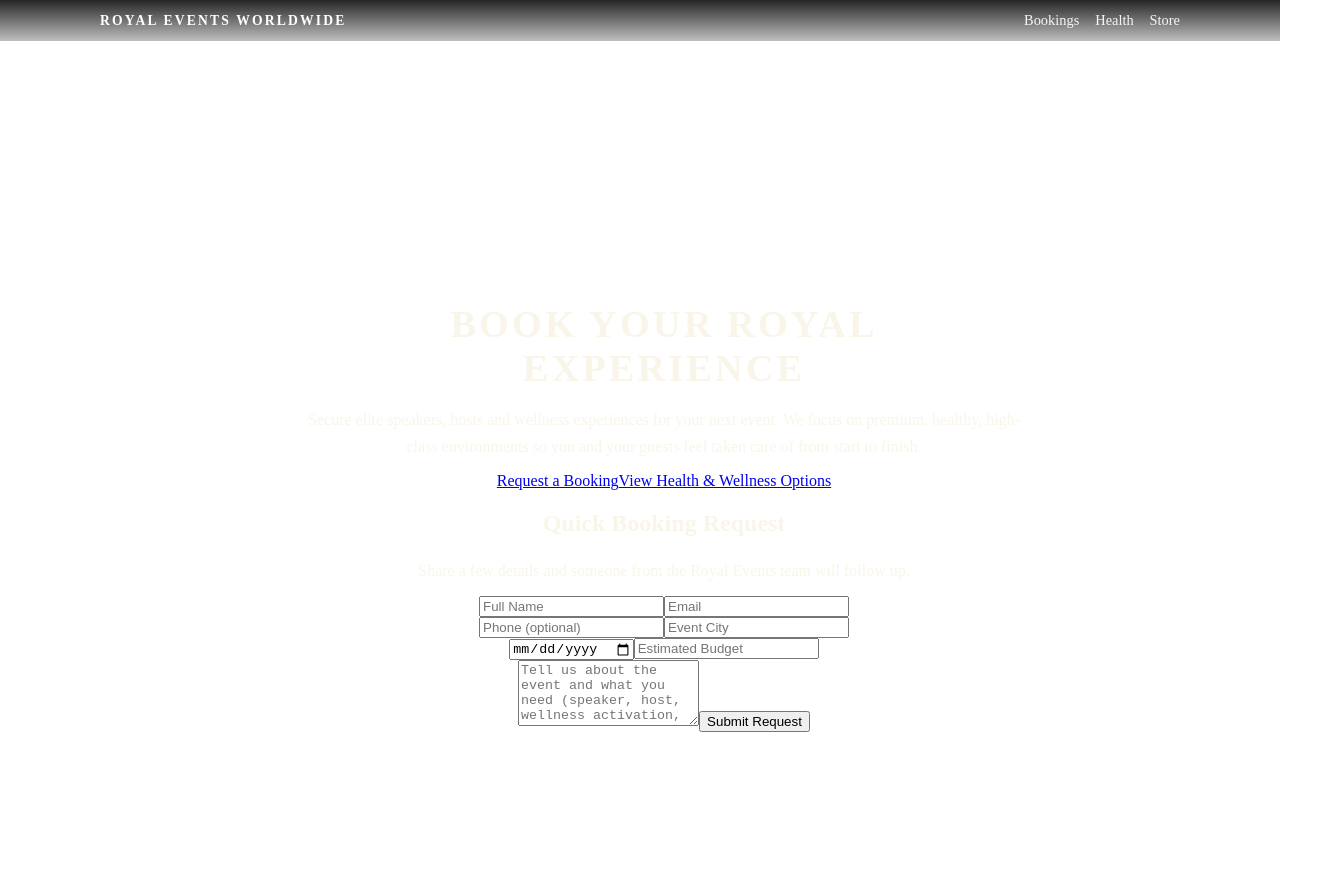
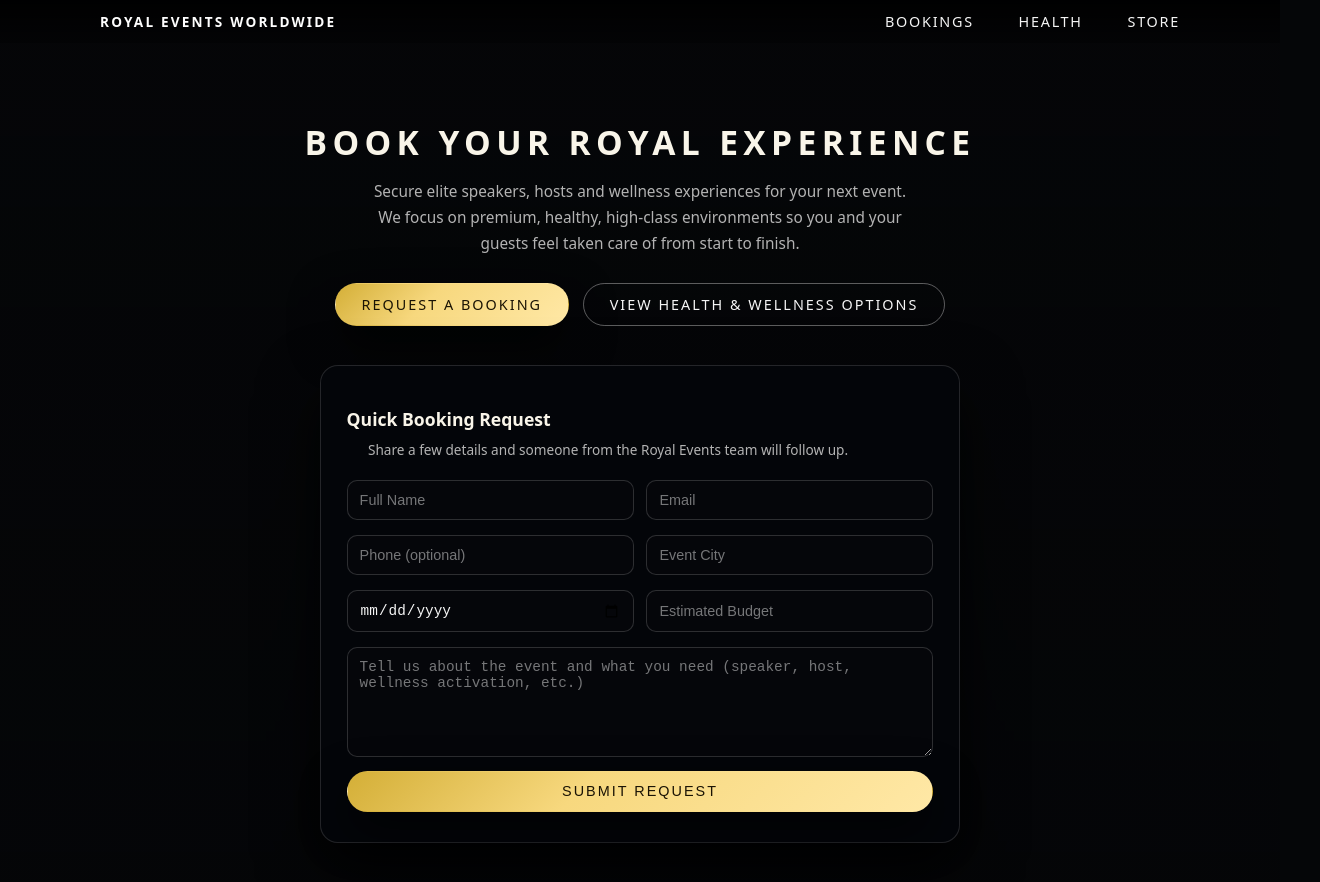
Before and after one commit to royaleventsworldwide/royal-events-app, a Next.js app: page /bookings in a window 1280 px wide. Shown: the top 882 px of the page, 1320 px wide, since content can reach past the window. Built offline with nearby package versions, Linux system fonts and the light colour scheme.

Commit message:
Refactor globals.css for improved styling
Refactor global styles with a comprehensive reset and base styles. Update layout, typography, and button styles for consistency and improved design.

```diff
--- a/styles/globals.css
+++ b/styles/globals.css
@@ -1,156 +1,360 @@
-/* --- HERO SECTION --- */
+/* ================================
+   GLOBAL RESET + BASE
+================================== */
 
-.hero-root {
-  position: relative;
-  height: 100vh;
-  width: 100%;
-  overflow: hidden;
+*,
+*::before,
+*::after {
+  box-sizing: border-box;
+}
+
+html,
+body {
+  padding: 0;
+  margin: 0;
+}
+
+body {
+  font-family: system-ui, -apple-system, BlinkMacSystemFont, "SF Pro Text",
+    "Segoe UI", Roboto, sans-serif;
+  background-color: #050608;
+  color: #f5f5f5;
+  -webkit-font-smoothing: antialiased;
+}
+
+a {
+  color: inherit;
+  text-decoration: none;
+}
+
+img {
+  max-width: 100%;
+  display: block;
+}
+
+/* Layout wrapper so content doesn’t touch edges */
+.page-shell {
+  max-width: 1120px;
+  margin: 0 auto;
+  padding: 0 1.5rem;
+}
+
+/* ================================
+   COLORS / TOKENS
+================================== */
+
+:root {
+  --royal-black: #050608;
+  --royal-black-soft: #111318;
+  --royal-gold: #d4af37;
+  --royal-gold-soft: #f7d87e;
+  --royal-green: #0b7f57;
+  --royal-text-main: #f5f5f5;
+  --royal-text-muted: #b3b3b3;
+  --card-bg: #12131a;
+  --border-subtle: rgba(255, 255, 255, 0.08);
+  --radius-lg: 18px;
+  --radius-md: 12px;
+  --shadow-soft: 0 24px 60px rgba(0, 0, 0, 0.8);
+}
+
+/* ================================
+   NAVBAR
+================================== */
+
+.site-nav {
+  position: fixed;
+  top: 0;
+  left: 0;
+  right: 0;
+  z-index: 50;
+  padding: 0.9rem 1.5rem;
+  background: radial-gradient(circle at top left, #1a1b24 0, #050608 55%);
+  border-bottom: 1px solid rgba(255, 255, 255, 0.08);
   display: flex;
   align-items: center;
   justify-content: center;
 }
 
-.hero-video {
-  position: absolute;
-  top: 0;
-  left: 0;
+.site-nav-inner {
   width: 100%;
-  height: 100%;
-  object-fit: cover;
-  z-index: -2;
-  background-image: url("/bd1-hero.png"); /* fallback still image */
-  background-size: cover;
-  background-position: center;
-}
-
-.hero-overlay {
-  position: absolute;
-  top: 0;
-  left: 0;
-  width: 100%;
-  height: 100%;
-  z-index: -1;
-  background: linear-gradient(
-    rgba(0, 0, 0, 0.4),
-    rgba(0, 0, 0, 0.8)
-  );
-}
-
-.hero-content {
-  position: relative;
-  text-align: center;
-  color: white;
-  z-index: 5;
-  padding: 20px;
-}
-
-.brand-title {
-  font-size: 48px;
-  font-weight: 700;
-  letter-spacing: 2px;
-}
-
-.brand-sub {
-  margin-top: 10px;
-  font-size: 18px;
-  opacity: 0.9;
-}
-
-.cta-row {
-  margin-top: 30px;
-  display: flex;
-  gap: 20px;
-  justify-content: center;
-}
-
-.btn {
-  padding: 12px 28px;
-  border-radius: 8px;
-  text-decoration: none;
-  font-weight: 600;
-  transition: 0.3s;
-}
-
-.btn.primary {
-  background: gold;
-  color: black;
-}
-
-.btn.ghost {
-  border: 2px solid white;
-  color: white;
-}
-
-.btn:hover {
-  opacity: 0.8;
-}
-
-/* --- BELOW HERO SECTION --- */
-
-.below-hero {
-  padding: 60px 20px;
-  text-align: center;
-}
-
-.cards {
-  display: flex;
-  justify-content: center;
-  gap: 20px;
-  flex-wrap: wrap;
-}
-
-.card {
-  background: #111;
-  color: white;
-  padding: 25px;
-  border-radius: 12px;
-  width: 260px;
-  box-shadow: 0 4px 12px rgba(0,0,0,0.3);
-}
-/* --- Top navigation bar --- */
-
-.site-header {
-  position: fixed;
-  top: 0;
-  left: 0;
-  right: 0;
-  z-index: 50;
-  padding: 0.75rem 1.5rem;
-  background: linear-gradient(
-    to bottom,
-    rgba(0, 0, 0, 0.85),
-    rgba(0, 0, 0, 0.25)
-  );
-}
-
-.site-header-inner {
-  max-width: 1080px;
-  margin: 0 auto;
+  max-width: 1120px;
   display: flex;
   align-items: center;
   justify-content: space-between;
 }
 
-.brand {
-  font-weight: 700;
+.brand-mark {
+  font-size: 0.78rem;
+  letter-spacing: 0.32em;
+  text-transform: uppercase;
+  color: var(--royal-text-main);
+}
+
+.brand-mark span {
+  color: var(--royal-gold-soft);
+}
+
+.nav-links {
+  display: flex;
+  gap: 1.8rem;
   font-size: 0.9rem;
-  letter-spacing: 0.16em;
-  text-transform: uppercase;
-  color: #fefefe;
-  text-decoration: none;
 }
 
 .nav-links a {
-  margin-left: 1rem;
-  font-size: 0.9rem;
+  position: relative;
   color: #f5f5f5;
-  text-decoration: none;
+  letter-spacing: 0.12em;
+  text-transform: uppercase;
+  font-size: 0.78rem;
 }
 
-.nav-links a:hover {
-  color: #d4af37; /* gold */
+.nav-links a::after {
+  content: "";
+  position: absolute;
+  left: 0;
+  right: 0;
+  bottom: -0.35rem;
+  height: 2px;
+  transform: scaleX(0);
+  transform-origin: center;
+  background: linear-gradient(
+    90deg,
+    var(--royal-gold),
+    var(--royal-gold-soft)
+  );
+  transition: transform 0.25s ease-out;
 }
-/* GENERIC SECTION PAGES (Bookings, Health, etc.) */
+
+.nav-links a:hover::after {
+  transform: scaleX(1);
+}
+
+/* push page content below the fixed nav */
+.page-offset {
+  padding-top: 4.5rem;
+}
+
+/* ================================
+   HERO (HOME & STORE)
+================================== */
+
+.hero {
+  position: relative;
+  min-height: 92vh;
+  display: grid;
+  grid-template-columns: minmax(0, 1.3fr) minmax(0, 1fr);
+  gap: 2.5rem;
+  align-items: center;
+  padding: 4.5rem 1.5rem 4rem;
+  background: radial-gradient(circle at top left, #191824 0, #050608 65%);
+  overflow: hidden;
+}
+
+.hero::before {
+  content: "";
+  position: absolute;
+  inset: 0;
+  background-image: url("/bd1-hero.png");
+  background-size: cover;
+  background-position: center;
+  opacity: 0.25;
+  transform: scale(1.04);
+  animation: hero-pan 24s ease-in-out infinite alternate;
+  z-index: -2;
+}
+
+.hero::after {
+  content: "";
+  position: absolute;
+  inset: 0;
+  background: linear-gradient(
+    90deg,
+    rgba(5, 6, 8, 0.96) 0%,
+    rgba(5, 6, 8, 0.82) 32%,
+    rgba(5, 6, 8, 0.88) 62%,
+    rgba(5, 6, 8, 1) 100%
+  );
+  z-index: -1;
+}
+
+.hero-main {
+  position: relative;
+}
+
+.hero-kicker {
+  font-size: 0.78rem;
+  letter-spacing: 0.32em;
+  text-transform: uppercase;
+  color: var(--royal-gold-soft);
+  margin-bottom: 1rem;
+}
+
+.hero-title {
+  font-size: clamp(2.5rem, 3.2vw, 3.3rem);
+  line-height: 1.08;
+  margin-bottom: 1rem;
+}
+
+.hero-title span {
+  color: var(--royal-gold-soft);
+}
+
+.hero-subtitle {
+  max-width: 32rem;
+  font-size: 0.99rem;
+  line-height: 1.6;
+  color: var(--royal-text-muted);
+  margin-bottom: 1.8rem;
+}
+
+/* Hero button row */
+
+.hero-actions {
+  display: flex;
+  flex-wrap: wrap;
+  gap: 0.9rem;
+  margin-bottom: 2.2rem;
+}
+
+/* ================================
+   BUTTONS
+================================== */
+
+.primary-btn,
+.secondary-btn {
+  display: inline-flex;
+  align-items: center;
+  justify-content: center;
+  border-radius: 999px;
+  padding: 0.7rem 1.6rem;
+  font-size: 0.9rem;
+  letter-spacing: 0.14em;
+  text-transform: uppercase;
+  border: 1px solid transparent;
+  cursor: pointer;
+  transition: transform 0.15s ease-out, box-shadow 0.15s ease-out,
+    background 0.2s ease-out, border-color 0.2s ease-out, color 0.2s ease-out;
+}
+
+.primary-btn {
+  background: linear-gradient(
+    135deg,
+    var(--royal-gold) 0%,
+    var(--royal-gold-soft) 40%,
+    #ffe8a6 100%
+  );
+  color: #1a1304;
+  box-shadow: 0 18px 45px rgba(0, 0, 0, 0.7);
+}
+
+.primary-btn:hover {
+  transform: translateY(-2px);
+  box-shadow: 0 24px 60px rgba(0, 0, 0, 0.9);
+}
+
+.secondary-btn {
+  background: transparent;
+  border-color: rgba(255, 255, 255, 0.35);
+  color: var(--royal-text-main);
+}
+
+.secondary-btn:hover {
+  border-color: var(--royal-gold-soft);
+  background: rgba(255, 255, 255, 0.06);
+}
+
+/* ================================
+   FEATURE CARDS (HOME)
+================================== */
+
+.feature-grid {
+  position: relative;
+  display: grid;
+  grid-template-columns: repeat(3, minmax(0, 1fr));
+  gap: 1rem;
+}
+
+.feature-card {
+  background: radial-gradient(circle at top left, #171824 0, #0a0b0f 60%);
+  border-radius: var(--radius-md);
+  padding: 1rem 1.1rem;
+  border: 1px solid rgba(255, 255, 255, 0.08);
+  box-shadow: 0 16px 40px rgba(0, 0, 0, 0.7);
+}
+
+.feature-card h3 {
+  font-size: 0.9rem;
+  margin-bottom: 0.35rem;
+  color: var(--royal-gold-soft);
+}
+
+.feature-card p {
+  font-size: 0.78rem;
+  color: var(--royal-text-muted);
+}
+
+/* ================================
+   STORE PAGE
+================================== */
+
+.store-hero {
+  position: relative;
+  min-height: 92vh;
+  display: flex;
+  align-items: center;
+  padding: 4.5rem 1.5rem 4rem;
+  overflow: hidden;
+}
+
+.store-hero::before {
+  content: "";
+  position: absolute;
+  inset: 0;
+  background-image: url("/bd1-hero.png");
+  background-size: cover;
+  background-position: center;
+  transform: scale(1.06);
+  animation: hero-pan 24s ease-in-out infinite alternate;
+  z-index: -2;
+}
+
+.store-hero::after {
+  content: "";
+  position: absolute;
+  inset: 0;
+  background: linear-gradient(
+    180deg,
+    rgba(5, 6, 8, 0.2) 0%,
+    rgba(5, 6, 8, 0.85) 40%,
+    rgba(5, 6, 8, 1) 100%
+  );
+  z-index: -1;
+}
+
+.store-panel {
+  max-width: 520px;
+  padding: 2.1rem 2.2rem;
+  border-radius: var(--radius-lg);
+  background: rgba(7, 8, 11, 0.92);
+  border: 1px solid rgba(255, 255, 255, 0.12);
+  box-shadow: var(--shadow-soft);
+}
+
+.store-panel h1 {
+  font-size: 2.1rem;
+  margin-bottom: 0.5rem;
+}
+
+.store-panel p {
+  font-size: 0.95rem;
+  color: var(--royal-text-muted);
+}
+
+/* ================================
+   GENERIC SECTION PAGES
+   (Bookings, Health, etc.)
+================================== */
 
 .section-page {
   position: relative;
@@ -165,9 +369,9 @@
   text-align: center;
 }
 
-/* Moving background – slow pan = fake video look */
+/* Moving background – slow pan / fake video look */
 .section-page::before {
-  content: '';
+  content: "";
   position: absolute;
   inset: 0;
   background-size: cover;
@@ -177,50 +381,196 @@
   z-index: -2;
 }
 
+/* Dark overlay for readability */
+.section-page::after {
+  content: "";
+  position: absolute;
+  inset: 0;
+  background: linear-gradient(
+    180deg,
+    rgba(5, 6, 8, 0.55),
+    rgba(5, 6, 8, 0.9)
+  );
+  z-index: -1;
+}
+
 /* Background image per page */
 .bookings-page::before {
-  background-image: url('/bookings-hero.jpg');
+  background-image: url("/bookings-hero.jpg");
 }
 
 .health-page::before {
-  background-image: url('/health-hero.jpg');
+  background-image: url("/health-hero.jpg");
 }
 
-/* Dark overlay so text is readable */
-.section-overlay {
-  position: absolute;
-  inset: 0;
-  background:
-    radial-gradient(circle at top, rgba(0, 0, 0, 0.35), rgba(0, 0, 0, 0.9)),
-    linear-gradient(to bottom, rgba(0, 0, 0, 0.4), rgba(0, 0, 0, 0.9));
-  z-index: -1;
-}
-
-.section-content {
+/* Content on top of background */
+.section-content,
+.section-actions,
+.section-grid,
+.section-form {
   position: relative;
-  max-width: 720px;
-  margin: 0 auto;
+  z-index: 1;
 }
 
 .section-content h1 {
-  font-size: 2.4rem;
-  letter-spacing: 0.08em;
+  font-size: clamp(2.1rem, 2.6vw, 2.7rem);
+  letter-spacing: 0.16em;
   text-transform: uppercase;
-  margin-bottom: 1rem;
+  margin-bottom: 0.9rem;
 }
 
 .section-content p {
-  font-size: 1rem;
+  max-width: 34rem;
+  margin: 0 auto 1.6rem;
+  font-size: 0.96rem;
   line-height: 1.7;
-  margin-bottom: 0.75rem;
+  color: var(--royal-text-muted);
 }
 
-/* Slow pan animation */
+.section-actions {
+  display: flex;
+  flex-wrap: wrap;
+  justify-content: center;
+  gap: 0.9rem;
+  margin-bottom: 2rem;
+}
+
+/* Simple grid for Health highlight cards */
+.section-grid {
+  display: grid;
+  grid-template-columns: repeat(3, minmax(0, 1fr));
+  gap: 1rem;
+  margin-top: 1.4rem;
+}
+
+.section-card {
+  background: rgba(4, 6, 10, 0.92);
+  border-radius: var(--radius-md);
+  padding: 1.2rem 1.3rem;
+  border: 1px solid rgba(255, 255, 255, 0.11);
+  box-shadow: var(--shadow-soft);
+}
+
+.section-card h3 {
+  font-size: 0.98rem;
+  margin-bottom: 0.35rem;
+  color: var(--royal-gold-soft);
+}
+
+.section-card p {
+  font-size: 0.84rem;
+  color: var(--royal-text-muted);
+}
+
+/* Booking form block */
+.section-form {
+  margin-top: 2.4rem;
+  max-width: 40rem;
+  margin-left: auto;
+  margin-right: auto;
+  background: rgba(4, 6, 10, 0.92);
+  border-radius: 18px;
+  padding: 1.7rem 1.6rem 1.9rem;
+  border: 1px solid rgba(255, 255, 255, 0.13);
+  box-shadow: var(--shadow-soft);
+  text-align: left;
+}
+
+.section-form h2 {
+  font-size: 1.1rem;
+  margin-bottom: 0.4rem;
+}
+
+.section-form p {
+  margin-bottom: 1.2rem;
+  font-size: 0.85rem;
+}
+
+.section-form form {
+  display: flex;
+  flex-direction: column;
+  gap: 0.9rem;
+}
+
+.form-row {
+  display: grid;
+  grid-template-columns: repeat(2, minmax(0, 1fr));
+  gap: 0.8rem;
+}
+
+.section-form input,
+.section-form textarea {
+  width: 100%;
+  padding: 0.7rem 0.75rem;
+  border-radius: 10px;
+  border: 1px solid rgba(255, 255, 255, 0.16);
+  background: rgba(6, 7, 11, 0.96);
+  color: var(--royal-text-main);
+  font-size: 0.9rem;
+}
+
+.section-form input::placeholder,
+.section-form textarea::placeholder {
+  color: rgba(255, 255, 255, 0.45);
+}
+
+.section-form textarea {
+  resize: vertical;
+  min-height: 110px;
+}
+
+/* ================================
+   ANIMATIONS
+================================== */
+
 @keyframes hero-pan {
   from {
-    transform: scale(1.05) translateX(-8px);
+    transform: scale(1.07) translate3d(0, 0, 0);
   }
   to {
-    transform: scale(1.05) translateX(8px);
+    transform: scale(1.14) translate3d(0, -12px, 0);
   }
 }
+
+/* ================================
+   RESPONSIVE
+================================== */
+
+@media (max-width: 900px) {
+  .hero {
+    grid-template-columns: minmax(0, 1fr);
+    padding-top: 5.5rem;
+    padding-bottom: 3.2rem;
+  }
+
+  .feature-grid {
+    grid-template-columns: repeat(2, minmax(0, 1fr));
+  }
+
+  .section-grid {
+    grid-template-columns: minmax(0, 1fr);
+  }
+
+  .section-page {
+    padding-top: 5.5rem;
+  }
+}
+
+@media (max-width: 640px) {
+  .feature-grid {
+    grid-template-columns: minmax(0, 1fr);
+  }
+
+  .site-nav-inner {
+    gap: 1rem;
+  }
+
+  .nav-links {
+    gap: 1rem;
+    font-size: 0.8rem;
+  }
+
+  .form-row {
+    grid-template-columns: minmax(0, 1fr);
+  }
+}
```
